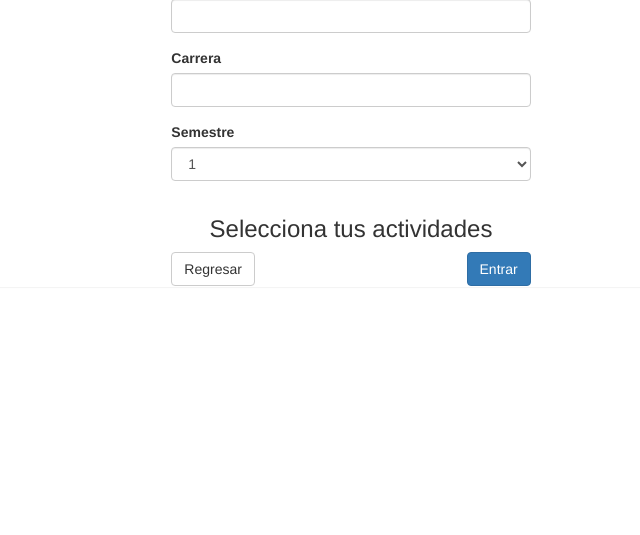
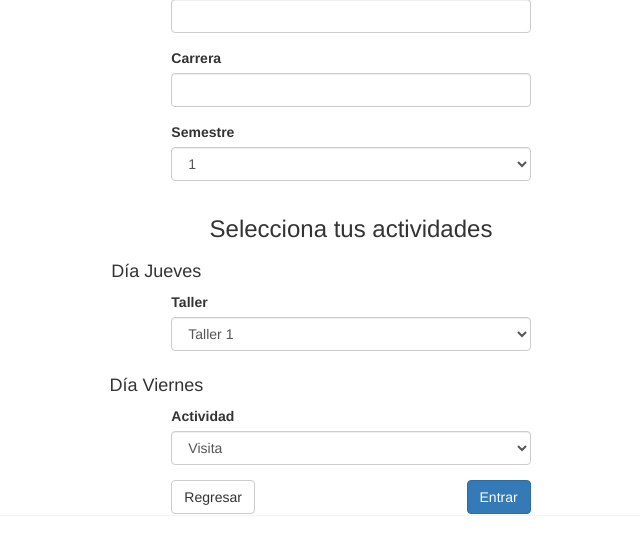
Before and after one commit to ripflame/congresocii, a PHP site: page /seleccion.php in a window 1280 px wide. Shown: the part 729-1264 px from the top of the page, without its empty margins (289-929 px from the left). Before the commit the page ends 1015 px from the top, so only its background shows below. Run offline with PHP 8.4, Linux system fonts and the light colour scheme; some libraries are stand-ins or nearby versions.

Commit message:
Adding remaining fields

```diff
--- a/seleccion.php
+++ b/seleccion.php
@@ -82,6 +82,38 @@
           </div>
         </div>
         <div class="row">
+          <div class="col-md-4 col-md-offset-2">
+            <h4 class="text-center">D&iacute;a Jueves</h2>
+          </div>
+        </div>
+        <div class="row">
+          <div class="col-md-4 col-md-offset-4">
+            <div class="form-group">
+              <label for="taller">Taller</label>
+              <select class="form-control" name="id" id="taller">
+                <option value="1">Taller 1</option>
+              </select>
+            </div>
+          </div>
+        </div>
+        <div class="row">
+          <div class="col-md-4 col-md-offset-2">
+            <h4 class="text-center">D&iacute;a Viernes</h2>
+          </div>
+        </div>
+        <div class="row">
+          <div class="col-md-4 col-md-offset-4">
+            <div class="form-group">
+              <label for="ac_viernes">Actividad</label>
+              <select class="form-control" name="id" id="ac_viernes">
+                <option value="1">Visita</option>
+                <option value="2">Concurso - Participante</option>
+                <option value="3">Concurso - Expectador</option>
+              </select>
+            </div>
+          </div>
+        </div>
+        <div class="row">
           <div class="col-md-4 col-md-offset-4">
             <a href="index.php" class="btn btn-default">Regresar</a>
             <button type="submit" class="btn btn-primary pull-right">Entrar</button>
@@ -91,9 +123,9 @@
     </div>
     <script type="text/javascript">
       $('.input-group.date').datepicker({
-          format: "dd/mm/yyyy",
-          startView: 2,
-          autoclose: true
+        format: "dd/mm/yyyy",
+        startView: 2,
+        autoclose: true
       });
     </script>
   </body>
```
